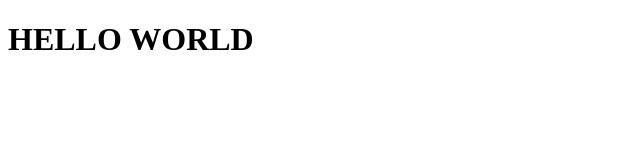
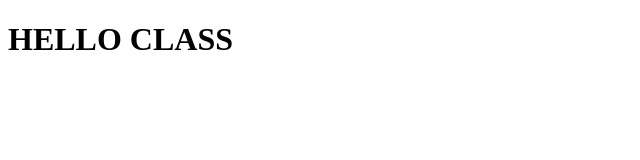
Before and after one commit to scsu-clarkm1/github-introduction-mjct, a plain HTML site: page index.html in a window 1280 px wide. Shown: the whole page, without its empty margins (0-640 px from the left). Drawn offline with Linux system fonts and the light colour scheme.

Commit message:
made some changes

```diff
--- a/index.html
+++ b/index.html
@@ -7,6 +7,6 @@
     <title>Hello GitHub</title>
 </head>
 <body>
-    <h1>HELLO WORLD</h1>
+    <h1>HELLO CLASS</h1>
 </body>
 </html>
```
